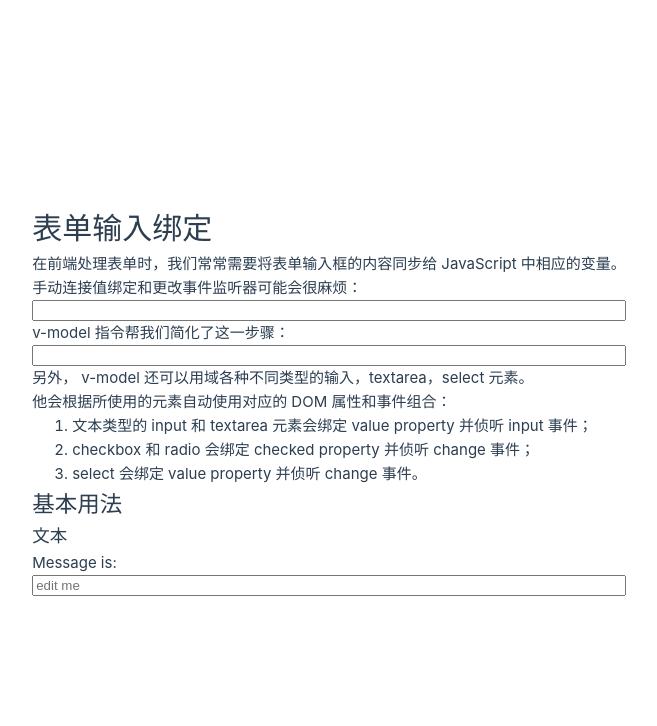
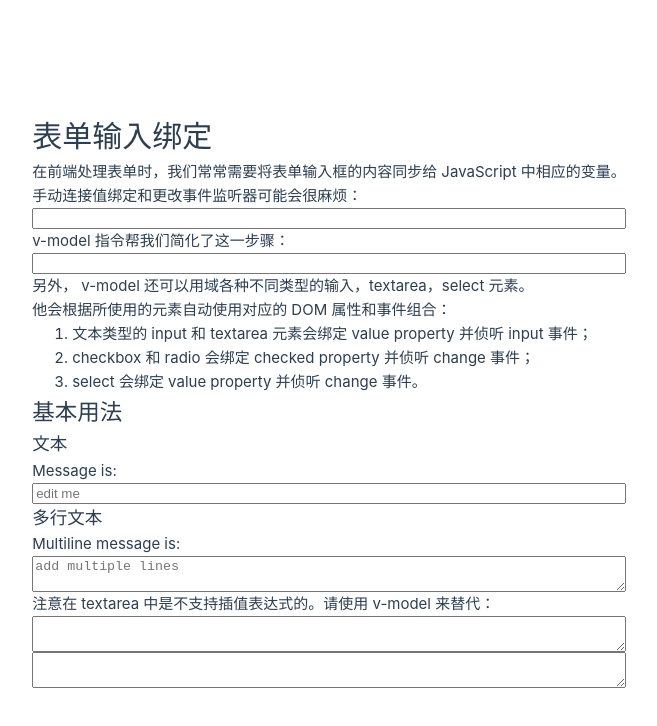
Before and after one commit to ShenlongDev/vue_xx, a Vue app: page / in a window 1280 px wide. Shown: the top 726 px of the page, without its empty margins (311-968 px from the left). Built offline with nearby package versions, Linux system fonts and the light colour scheme.

Commit message:
多行文本

```diff
--- a/src/HandleForm.vue
+++ b/src/HandleForm.vue
@@ -27,4 +27,13 @@ const message = ref('')
   <h3>文本</h3>
   <p>Message is: {{ message }}</p>
   <input v-model="message" placeholder="edit me" />
+  <h3>多行文本</h3>
+  <span>Multiline message is:</span>
+  <p style="white-space: pre-line;">{{ message }}</p>
+  <textarea v-model="message" placeholder="add multiple lines"></textarea>
+  <p>注意在 textarea 中是不支持插值表达式的。请使用 v-model 来替代：</p>
+  <!-- 错误 -->
+  <textarea>{{ text }}</textarea>
+  <!-- 正确 -->
+  <textarea v-model="text"></textarea>
 </template>
```
